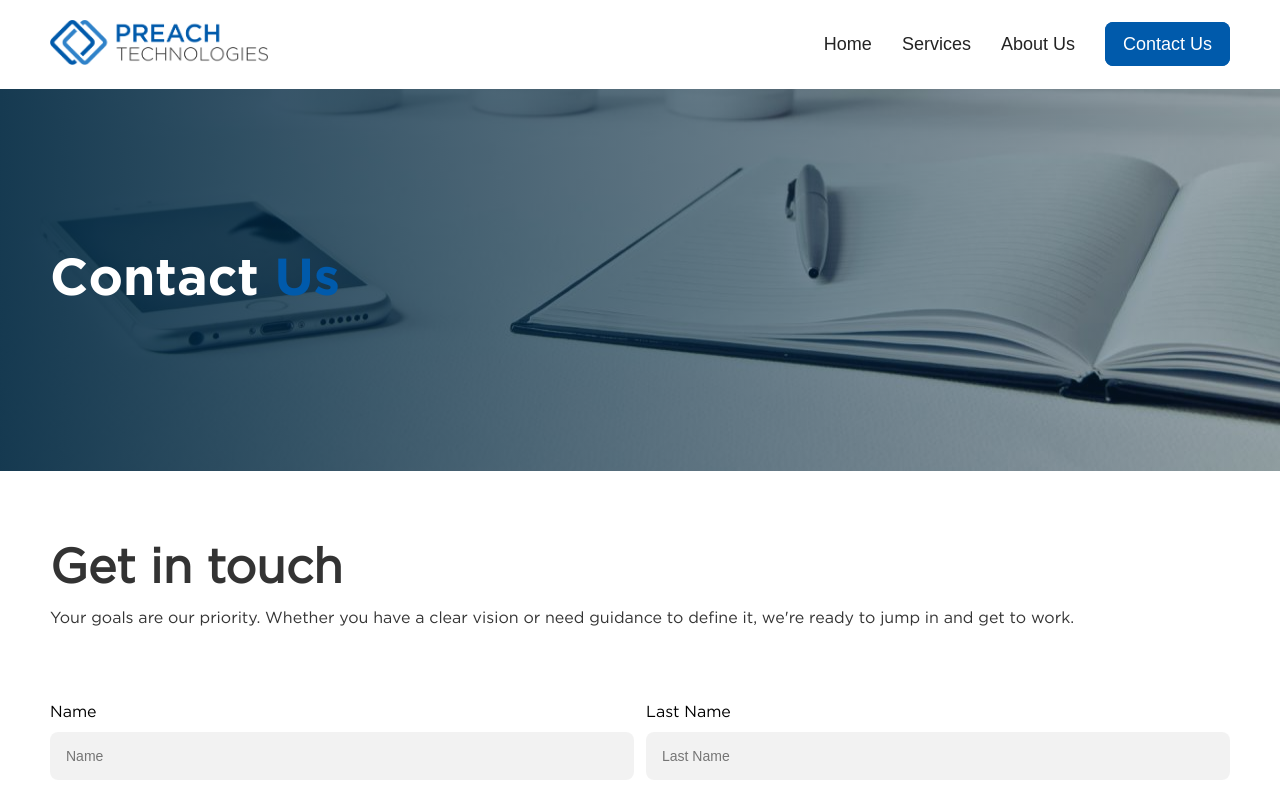
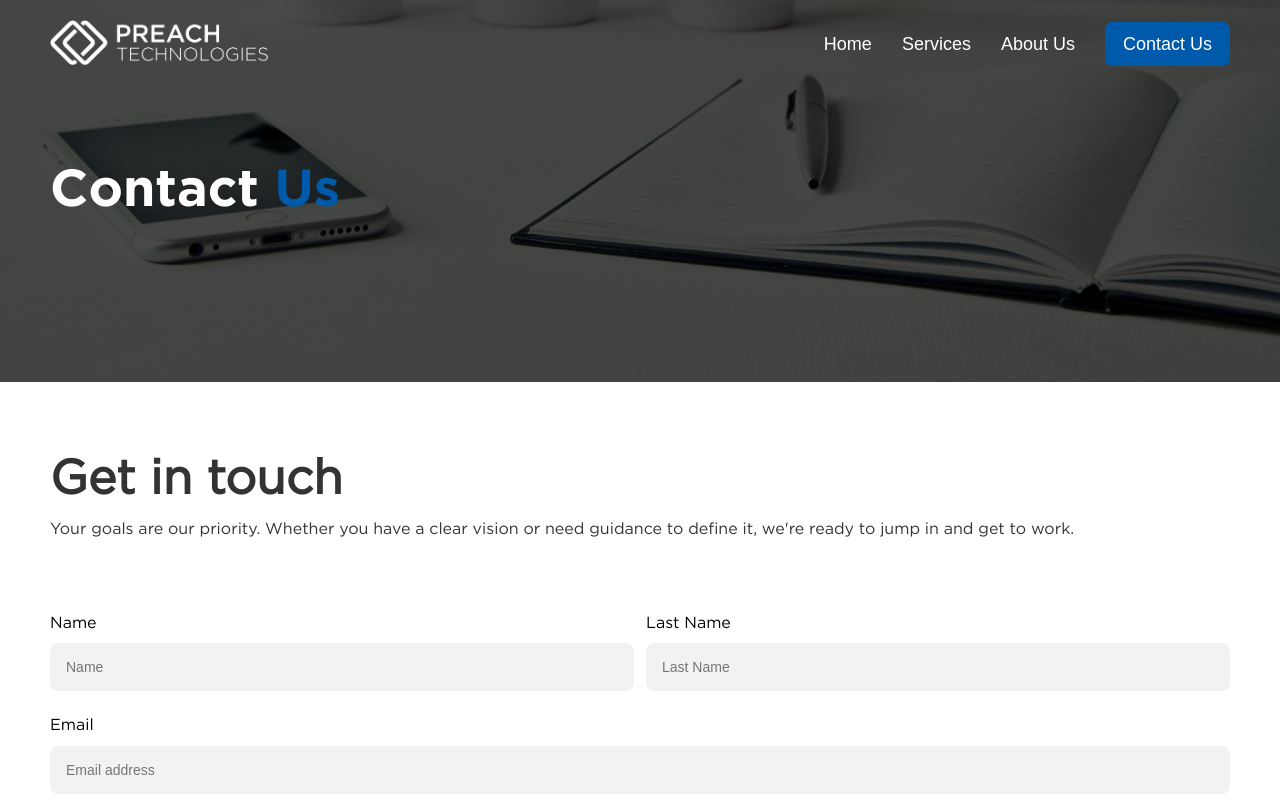
Before and after one commit to numanabid27/preach-concept, a Next.js app: page /contact in a window 1280 px wide. Shown: the top 800 px of the page. Built offline with nearby package versions, Linux system fonts and the light colour scheme.

Commit message:
update icons

```diff
--- a/src/components/common/hero/hero.tsx
+++ b/src/components/common/hero/hero.tsx
@@ -9,7 +9,7 @@ export function Hero({ img, title, para, button, contact, tagLine }: any) {
   const imageUrl = img.src;
   const {width} = useDimensions();
   return (
-    <div className={styles.banner} style={{ backgroundImage: `linear-gradient(to right, #012842e8, rgb(10 35 64 / 34%)), url(${imageUrl})` }}>
+    <div className={styles.banner} style={{ backgroundImage: `linear-gradient(to right, rgb(0 0 0 / 71%), rgb(0 0 0 / 71%)), url(${imageUrl})` }}>
       {/* {
         width && width < 700 ?
         <Image src={img} alt="" style={{height: contact ? "50vh" : "80vh"}} />
--- a/src/components/home/style.module.css
+++ b/src/components/home/style.module.css
@@ -50,7 +50,7 @@
     margin-top: 100px;
 }
 .video_sec{
-    height: calc(100vh - 88px);
+    height: 100vh;
     position: relative;
 }
 .video_sec video{
--- a/src/layout/header/header.tsx
+++ b/src/layout/header/header.tsx
@@ -3,6 +3,7 @@ import React, { useEffect, useState } from "react";
 import styles from "./style.module.css";
 import Image from "next/image";
 import logo from "@/assets/images/logo.png";
+import logoDefault from "@/assets/images/logoDefault.png";
 import Link from "next/link";
 import { usePathname } from "next/navigation";
 import useDimensions from "@/app/hooks/use-dimensation";
@@ -13,31 +14,47 @@ const Header = () => {
   const pathname = usePathname();
   const [isMobile, setIsMobile] = useState<any>("");
   const { width } = useDimensions();
+  const [showDiv, setShowDiv] = useState(false);
   useEffect(() => {
     setIsMobile(false);
   }, [pathname]);
 
+  useEffect(() => {
+
+    const handleScroll = () => {
+      if (window.scrollY > 30) {
+        setShowDiv(true);
+      } else {
+        setShowDiv(false);
+      }
+    };
+    window.addEventListener('scroll', handleScroll);
+     return () => {
+      window.removeEventListener('scroll', handleScroll);
+    };
+  }, []);
+
   return (
-    <div className={styles.header_bg}>
+    <div className={showDiv ? styles.header_scrollbg : styles.header_bg}>
       {width && width < 700 ? (
         <div className={styles.header_inner + " " + "container"}>
           <div className={styles.logo}>
             <Link href="/">
-              <Image src={logo} alt=""  />
+              <Image src={showDiv ? logo :logoDefault} alt="" />
             </Link>
           </div>
           <div onClick={() => setIsMobile(!isMobile)}>
             {isMobile ? (
-              <Image src={close} alt="" width={19} height={19} />
+              <Image src={close} alt="" width={19} height={19} style={{filter: !showDiv ? "brightness(100)" : "unset"}} />
             ) : (
-              <Image src={menu} alt="" width={19} height={19} />
+              <Image src={menu} alt="" width={19} height={19} style={{filter: !showDiv ? "brightness(100)" : "unset"}} />
             )}
           </div>
 
           {isMobile ? (
-            <div className={styles.list}>
+            <div className={showDiv ? styles.listScrollable : styles.list}>
               <ul>
-                <li className={pathname == "/" ? styles.navActive : ""}>
+                <li className={pathname == "/" && showDiv ? styles.navActive2 : styles.navActive}>
                   <Link href="/">Home</Link>
                 </li>
                 <li className={pathname == "/services" ? styles.navActive : ""}>
@@ -57,21 +74,21 @@ const Header = () => {
         <div className={styles.header_inner + " " + "container"}>
           <div className={styles.logo}>
             <Link href="/">
-              <Image src={logo} alt="" />
+              <Image src={showDiv ? logo : logoDefault} alt="" />
             </Link>
           </div>
-          <div className={styles.list}>
+          <div className={showDiv ? styles.listScrollable : styles.list}>
             <ul>
-              <li className={pathname == "/" ? styles.navActive : ""}>
+              <li className={`${pathname == "/" ? styles.navActive : ""} ${showDiv ? styles.navActive2 : ""}`}>
                 <Link href="/">Home</Link>
               </li>
-              <li className={pathname == "/services" ? styles.navActive : ""}>
+              <li className={`${pathname == "/services" ? styles.navActive : ""} ${showDiv ? styles.navActive2 : ""}`}>
                 <Link href="/services">Services</Link>
               </li>
-              <li className={pathname == "/about" ? styles.navActive : ""}>
+              <li className={`${pathname == "/about" ? styles.navActive : ""} ${showDiv ? styles.navActive2 : ""}`}>
                 <Link href="/about">About Us</Link>
               </li>
-              <li className={pathname == "/contact" ? styles.navActive : ""}>
+              <li className={`${pathname == "/contact" ? styles.navActive : ""} ${showDiv ? styles.navActive2 : ""}`}>
                 <Link href="/contact">Contact Us</Link>
               </li>
             </ul>
--- a/src/layout/header/style.module.css
+++ b/src/layout/header/style.module.css
@@ -1,7 +1,21 @@
 .header_bg {
-    background:#fff;
+    position: absolute;
+    top: 0px;
+    right: 0;
+    left: 0;
+    z-index: 999;
+    transition: 0.4s;
+}
+.header_scrollbg{
+    background-color: #fff;
+    position: fixed;
+    top: 0px;
+    right: 0;
+    left: 0;
+    z-index: 999;
+    transition: 0.4s;
+}
 
-}
 .header_inner{
     display:flex;
     padding-top: 18px;
@@ -12,12 +26,20 @@
 .logo{
     width:18.5%;
 }
-.list ul{
+.list ul,
+.listScrollable ul{
     display: flex;
     gap: 30px;
 }
 .list ul li a{
-    color: #232323;
+    color: #fff;
+    font-size: 18px;
+    transition: 0.4s;
+    font-family: 'Gotham reg', sans-serif;
+    position: relative;
+}
+.listScrollable ul li a{
+    color: #232323 ;
     font-size: 18px;
     transition: 0.4s;
     font-family: 'Gotham reg', sans-serif;
@@ -39,10 +61,10 @@
 }
 .navActive a{
     position: relative;
-    color: #005AAB !important;
+    color: #fff;
 }
 .navActive a::after{
-    background-color: #005AAB;
+    background-color: #fff !important;
     width: 0%;
     height: 2px;
     position: absolute;
@@ -55,20 +77,42 @@
     width: 100% !important;
     right: 0;
 }
+
 .logo img{
     width: 100%;
     height: 45px;
 }
+.navActive.navActive2 a{
+   color: #005AAB;
+}
+.navActive.navActive2 a::after{
+    background-color: #005AAB !important;
+    width: 0%;
+    height: 2px;
+    position: absolute;
+    left: 0;
+    transition: 0.4s;
+    content: "";
+    bottom: -4px;
+}
+.navActive.navActive2 a::after{
+    width: 100% !important;
+    right: 0;
+}
 
 
-.list ul li:last-child a::after{
+
+.list ul li:last-child a::after,
+.listScrollable ul li:last-child a::after{
     position: unset;
     background-color: transparent;
 }
-.list ul li a:hover{
+.list ul li a:hover,
+.listScrollable ul li a:hover{
     color: #005AAB;
 }
-.list ul li:last-child a{
+.list ul li:last-child a,
+.listScrollable ul li:last-child a{
     background-color: #005AAB;
     color: #fff !important;
     padding: 11px 17px;
@@ -76,15 +120,22 @@
     border: 1px solid #005AAB;
     transition: 0.4s;
 }
-.list ul li:last-child a:hover{
+
+.listScrollable ul li:last-child a:hover{
     background-color: transparent;
     border: 1px solid #005AAB;
+    color: #005AAB !important;
+}
+.list ul li:last-child a:hover{
+    background-color: #fff;
+    border: 1px solid #fff;
     color: #005AAB !important;
 }
 
 
 @media screen and (max-width:700px){
-    .list{
+    .list,
+    .listScrollable{
         position: absolute;
         background: #fff;
         z-index: 9999;
@@ -92,11 +143,17 @@
         bottom: 0;
         right: 0;
         left: 0;
+        height: fit-content;
     }
-    .list ul{
+    .list ul,
+    .listScrollable ul{
         display: flex;
         gap: 30px;
         flex-direction: column;
+    }
+    .list ul li a,
+    .listScrollable ul li a{
+        color: #232323;
     }
     .logo img{
         width: 100%;
```
Also changed, not shown: src/assets/images/logoDefault.png (added).
